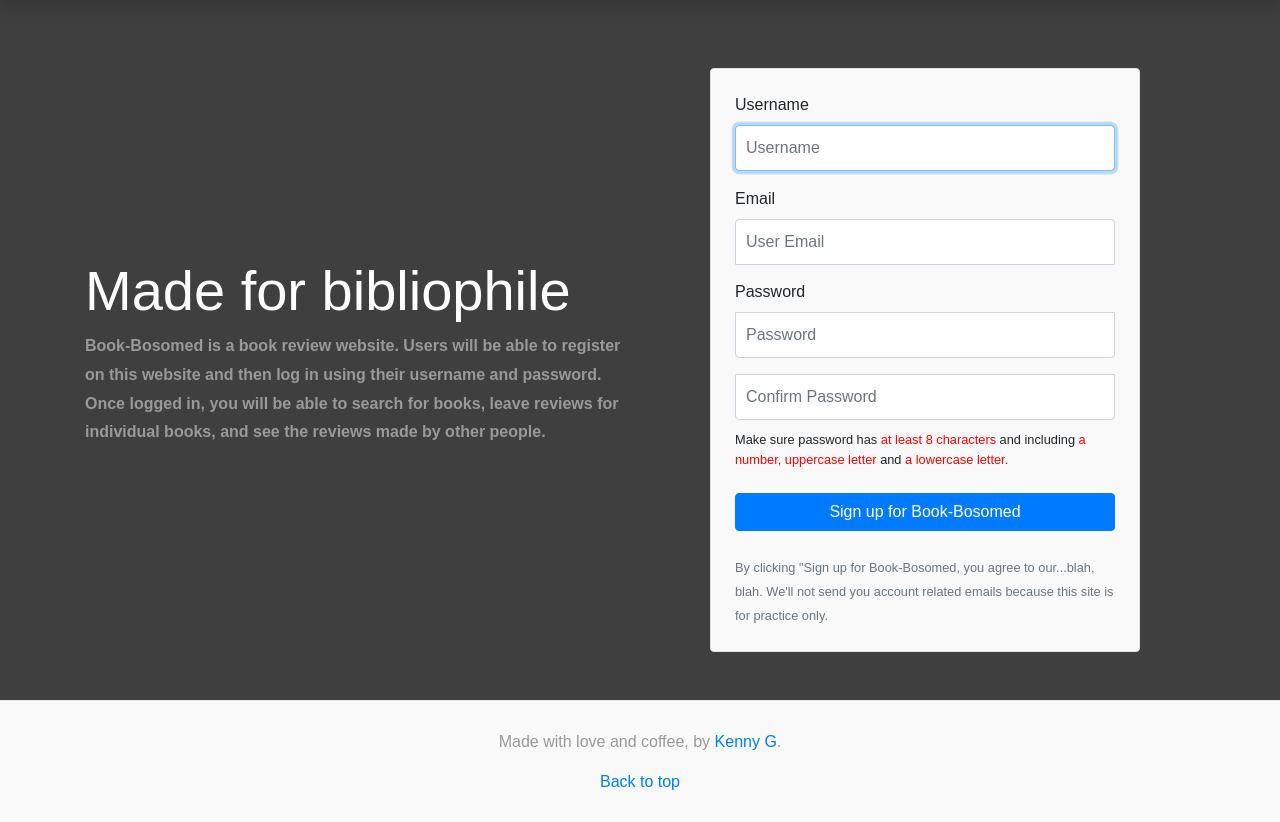
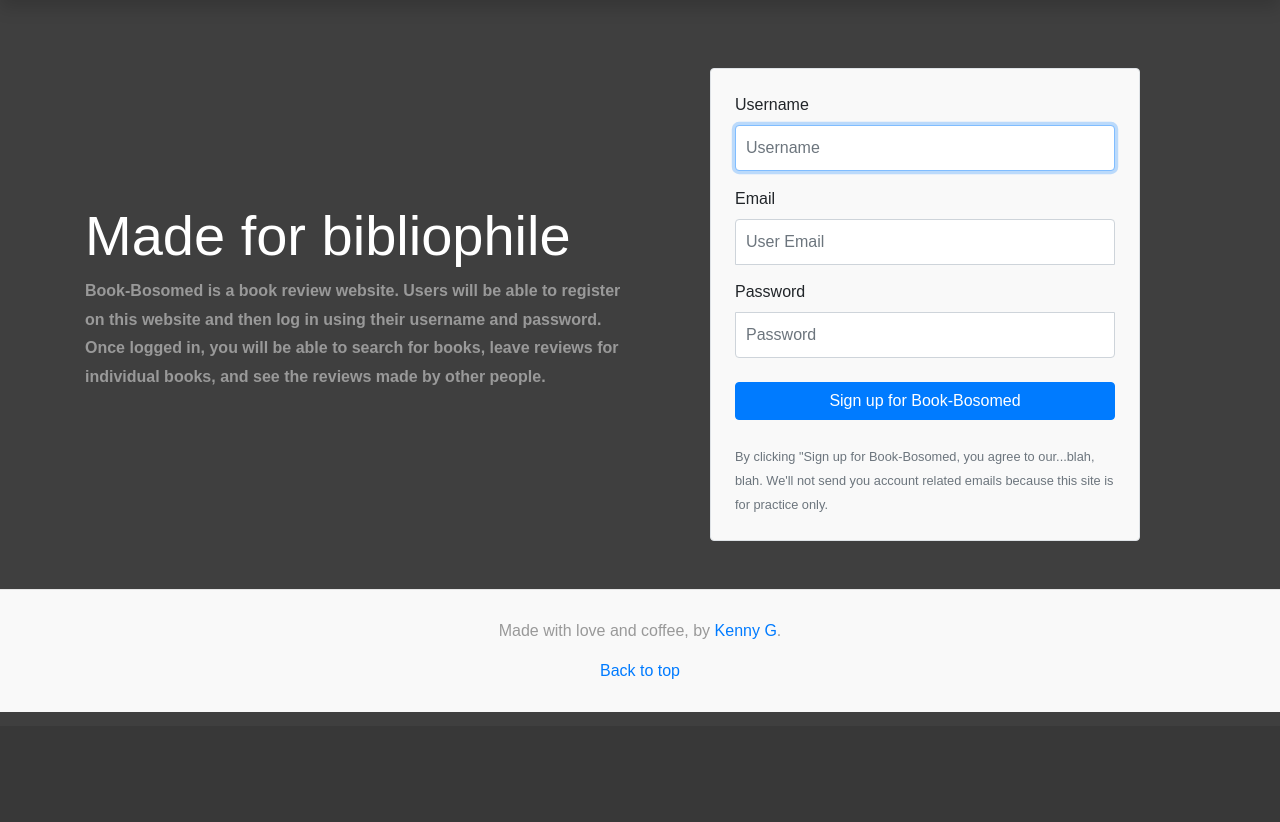
Before and after one commit to KennethYoel/book-bosomed, a Flask app: page / in a window 1280 px wide. Shown: the part 74-896 px from the top of the page. After the commit the page ends 786 px from the top, so only its background shows below. Run offline with Flask 2, Linux system fonts and the light colour scheme; some libraries are stand-ins or nearby versions.

Commit message:
updated name value

```diff
--- a/templates/index.html
+++ b/templates/index.html
@@ -23,7 +23,7 @@
             books, leave reviews for individual books, and see the reviews made by other people.</p>
         </div>
         <div class="col-md-6">
-            <form action="/register" method="post" class="form-signup p-4 border rounded needs-validation" novalidate>
+            <form action="/" method="post" class="form-signup p-4 border rounded needs-validation" novalidate>
                 <div class="form-group">
                     <label for="username">Username</label>
                     <input type="text" autocomplete="off" autofocus class="form-control" name="username" id="username" placeholder="Username" required>
@@ -31,21 +31,14 @@
                     <small class="invalid-feedback form-text text-left">Please fill out this field.</small>
                 </div>
                 <div class="form-group">
-                    <label for="inputEmail">Email</label>
-                    <input type="email" id="inputEmail" autofocus class="form-control" name="inputEmail" id="inputEmail" placeholder="User Email">
+                    <label for="email">Email</label>
+                    <input type="email" id="email" autofocus class="form-control" name="email" id="email" placeholder="User Email">
                 </div>
                 <div class="form-group">
                     <label for="password">Password</label>
                     <input type="password" class="form-control" name="password" id="password" placeholder="Password" pattern="(?=.*\d)(?=.*[a-z])(?=.*[A-Z]).{8,}" title="Must contain at least one number and one uppercase and lowercase letter, and at least 8 or more characters." required>
                     <small class="valid-feedback form-text text-left">Looks good.</small>
                     <small class="invalid-feedback form-text text-left">Please fill out this field.</small>
-                </div>
-                <div class="form-group">
-                    <label for="confirmation" class="sr-only">Confirmation of Password</label>
-                    <input type="password" class="form-control" name="confirmation" id="confirmation" placeholder="Confirm Password" pattern="(?=.*\d)(?=.*[a-z])(?=.*[A-Z]).{8,}" title="Must contain at least one number and one uppercase and lowercase letter, and at least 8 or more characters." required >
-                    <small class="valid-feedback form-text text-left">Looks good.</small>
-                    <small class="invalid-feedback form-text text-left">Please fill out this field.</small>
-                    <small class="form-text text-left">Make sure password has&#32;<span id="length" class="invalid">at least 8 characters&#32;</span><span>and including&#32;</span><span id="number" class="invalid">a number,&#32;</span><span id="capital" class="invalid">uppercase letter&#32;</span><span>and&#32;</span><span id="letter" class="invalid">a lowercase letter.&#32;</span></small>
                 </div>
                 {# <div class="checkbox mb-3">
                     <label>
```
